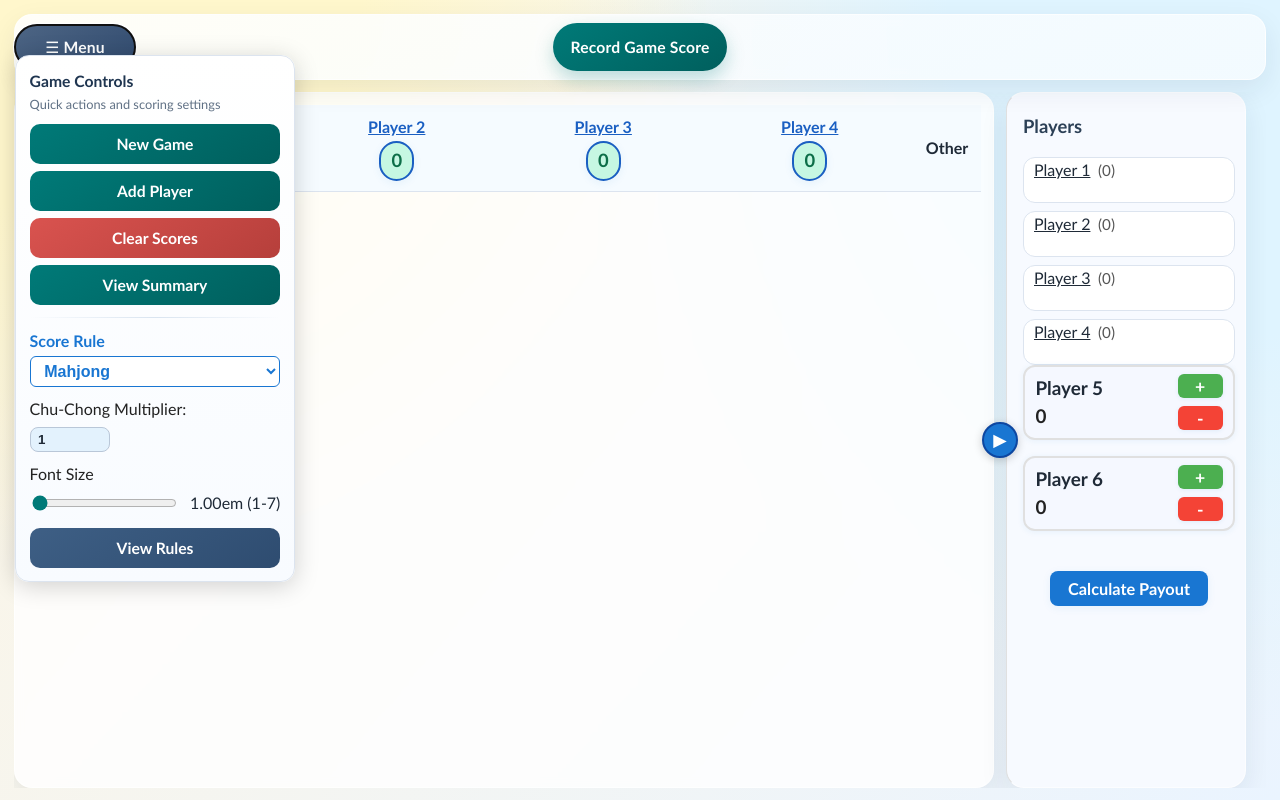
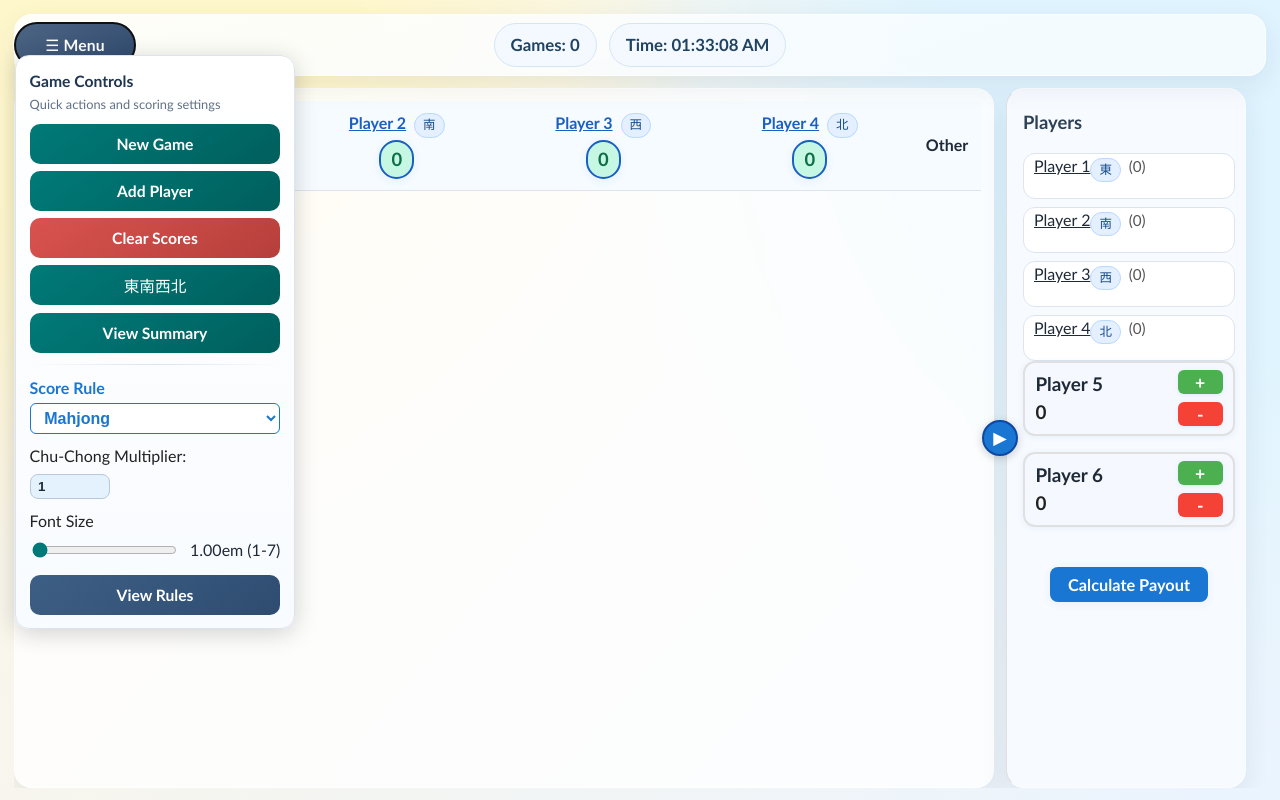
Before and after one commit to perry513/Score-Board, a React (Vite) app: page / in a window 1280 px wide. Both pictures are taken after a click on the button "☰ Menu". Built offline with nearby package versions, Linux system fonts and the light colour scheme.

Commit message:
add winds and timer

```diff
--- a/src/App.css
+++ b/src/App.css
@@ -65,6 +65,26 @@ body {
 .toolbar-left-anchor {
   position: absolute;
   left: 0;
+}
+
+.toolbar-center-status {
+  display: flex;
+  align-items: center;
+  justify-content: center;
+  gap: 12px;
+}
+
+.toolbar-status-pill {
+  display: inline-flex;
+  align-items: center;
+  min-height: 44px;
+  padding: 0 16px;
+  border-radius: 999px;
+  border: 1px solid #d5e5f5;
+  background: #f3f9ff;
+  color: #21435f;
+  font-size: 1.05rem;
+  font-weight: 700;
 }
 
 .menu-btn,
@@ -307,6 +327,25 @@ body {
   line-height: 1.2;
   display: inline-block;
   margin-bottom: 2px;
+}
+
+.wind-chip {
+  display: inline-block;
+  margin-left: 8px;
+  padding: 2px 8px;
+  border-radius: 999px;
+  background: #e4f0ff;
+  border: 1px solid #b9d8ff;
+  color: #164a8a;
+  font-size: 0.78em;
+  font-weight: 700;
+  letter-spacing: 0.01em;
+  vertical-align: middle;
+}
+
+.wind-chip--sidebar {
+  margin-left: 0;
+  margin-top: 4px;
 }
 
 .score-header-total {
@@ -640,9 +679,62 @@ select {
   width: min(92vw, 620px);
 }
 
+.modal-card--confirm {
+  width: min(92vw, 440px);
+  padding: 22px 22px 18px !important;
+  border-radius: 18px !important;
+  background: linear-gradient(165deg, #fffefc, #f6fbff);
+}
+
 .modal-title {
   margin: 0 0 12px;
   color: #29435c;
+}
+
+.modal-title--confirm {
+  margin-bottom: 10px;
+  font-size: 1.35rem;
+  text-align: center;
+}
+
+.confirm-modal-message {
+  margin: 0;
+  padding: 10px 12px;
+  border-radius: 12px;
+  border: 1px solid #d9e9fb;
+  background: #f2f8ff;
+  color: #21384e;
+  text-align: center;
+  font-size: 1.03rem;
+  line-height: 1.45;
+}
+
+.confirm-modal-actions {
+  margin-top: 16px;
+  display: grid;
+  grid-template-columns: 1fr 1fr;
+  gap: 10px;
+}
+
+.confirm-modal-btn {
+  min-height: 44px;
+  border-radius: 11px;
+  border: 1px solid transparent;
+  font-size: 1rem;
+  font-weight: 700;
+  cursor: pointer;
+}
+
+.confirm-modal-btn--cancel {
+  background: #eef2f7;
+  color: #2f455d;
+  border-color: #d3deea;
+}
+
+.confirm-modal-btn--confirm {
+  background: linear-gradient(145deg, #1b7fe0, #0f68be);
+  color: #fff;
+  box-shadow: 0 8px 16px rgba(15, 104, 190, 0.23);
 }
 
 .modal-panel {
--- a/src/App.jsx
+++ b/src/App.jsx
@@ -14,6 +14,7 @@ const defaultPlayers = [
   { id: 'p6', name: 'Player 6', score: 0 },
 ];
 const defaultGames = [];
+const WIND_LABELS = ['東', '南', '西', '北'];
 
 function App() {
       // For Scrabble popup input refs
@@ -47,7 +48,19 @@ function App() {
   const [activeView, setActiveView] = useState('board');
   const [hoveredRound, setHoveredRound] = useState(null);
   const [hoveredChartX, setHoveredChartX] = useState(null);
+  const [currentTime, setCurrentTime] = useState(() => new Date());
+  const [confirmModalOpen, setConfirmModalOpen] = useState(false);
+  const [confirmModalTitle, setConfirmModalTitle] = useState('Please Confirm');
+  const [confirmModalMessage, setConfirmModalMessage] = useState('');
+  const confirmActionRef = React.useRef(null);
   const payoutRateInputRef = React.useRef(null);
+
+  useEffect(() => {
+    const timer = setInterval(() => {
+      setCurrentTime(new Date());
+    }, 1000);
+    return () => clearInterval(timer);
+  }, []);
 
   const openPayoutModal = () => {
     setPayoutModalOpen(true);
@@ -214,6 +227,47 @@ function App() {
   // Helper functions
   const getActivePlayers = () => players.filter(p => activePlayerIds.includes(p.id));
   const getInactivePlayers = () => players.filter(p => !activePlayerIds.includes(p.id));
+  const openConfirmModal = ({ title, message, onConfirm }) => {
+    setConfirmModalTitle(title || 'Please Confirm');
+    setConfirmModalMessage(message || 'Are you sure?');
+    confirmActionRef.current = typeof onConfirm === 'function' ? onConfirm : null;
+    setConfirmModalOpen(true);
+  };
+  const closeConfirmModal = () => {
+    setConfirmModalOpen(false);
+    confirmActionRef.current = null;
+  };
+  const handleConfirmProceed = () => {
+    const action = confirmActionRef.current;
+    closeConfirmModal();
+    if (typeof action === 'function') {
+      action();
+    }
+  };
+  const getWindForPlayer = (playerId) => {
+    const idx = activePlayerIds.indexOf(playerId);
+    return idx >= 0 && idx < WIND_LABELS.length ? WIND_LABELS[idx] : null;
+  };
+  const rollForWinds = ({ askConfirmation = true } = {}) => {
+    if (activePlayerIds.length !== 4) {
+      alert('Roll for winds requires exactly 4 active players.');
+      return;
+    }
+    if (askConfirmation) {
+      openConfirmModal({
+        title: 'Confirm Wind Roll',
+        message: 'Roll for seats 東南西北 now?',
+        onConfirm: () => rollForWinds({ askConfirmation: false }),
+      });
+      return;
+    }
+    const shuffled = [...activePlayerIds];
+    for (let i = shuffled.length - 1; i > 0; i -= 1) {
+      const j = Math.floor(Math.random() * (i + 1));
+      [shuffled[i], shuffled[j]] = [shuffled[j], shuffled[i]];
+    }
+    setActivePlayerIds(shuffled);
+  };
   const getNextPlayerId = (playerList) => {
     const maxId = playerList.reduce((max, player) => {
       const numeric = Number.parseInt(String(player.id || '').replace(/^p/, ''), 10);
@@ -593,6 +647,14 @@ function App() {
     };
   }, [players, activePlayerIds, games, scoreRule]);
 
+  const formattedCurrentTime = useMemo(() => {
+    return currentTime.toLocaleTimeString([], {
+      hour: '2-digit',
+      minute: '2-digit',
+      second: '2-digit',
+    });
+  }, [currentTime]);
+
   const renderLinePath = (series, totalRounds, minY, maxY) => {
     if (!series.length) return '';
     const width = 900;
@@ -639,18 +701,10 @@ function App() {
         <div className="toolbar-left-anchor">
           <button className="menu-btn" onClick={() => setMenuOpen(m => !m)}>☰ Menu</button>
         </div>
-        <button
-          className="record-btn"
-          onClick={() => {
-            if (activeView === 'summary') {
-              setActiveView('board');
-              return;
-            }
-            openModal();
-          }}
-        >
-          {activeView === 'summary' ? 'Back To Scoreboard' : 'Record Game Score'}
-        </button>
+        <div className="toolbar-center-status">
+          <span className="toolbar-status-pill">Games: {games.length}</span>
+          <span className="toolbar-status-pill">Time: {formattedCurrentTime}</span>
+        </div>
         {menuOpen && (
           <div className="menu-popup menu-popup--floating">
             <div className="menu-popup-header">
@@ -658,9 +712,23 @@ function App() {
               <div className="menu-popup-subtitle">Quick actions and scoring settings</div>
             </div>
             <div className="menu-popup-actions">
-              <button className="menu-popup-action" onClick={() => { setPlayers(defaultPlayers); setGames([]); setActivePlayerIds(['p1', 'p2', 'p3', 'p4']); setMenuOpen(false); }}>New Game</button>
+              <button className="menu-popup-action" onClick={() => {
+                setPlayers(defaultPlayers);
+                setGames([]);
+                setActivePlayerIds(['p1', 'p2', 'p3', 'p4']);
+                setActiveView('board');
+                setMenuOpen(false);
+                setTimeout(() => {
+                  openConfirmModal({
+                    title: 'New Game',
+                    message: 'A new game has started. Roll for seats 東南西北 now?',
+                    onConfirm: () => rollForWinds({ askConfirmation: false }),
+                  });
+                }, 0);
+              }}>New Game</button>
               <button className="menu-popup-action" onClick={() => { addPlayer(); setMenuOpen(false); }}>Add Player</button>
               <button className="menu-popup-action menu-popup-action--warn" onClick={() => { setPlayers(players => players.map(p => ({ ...p, score: 0 }))); setGames([]); setMenuOpen(false); }}>Clear Scores</button>
+              <button className="menu-popup-action" onClick={() => { rollForWinds(); setMenuOpen(false); }}>東南西北</button>
               <button className="menu-popup-action" onClick={() => { setActiveView('summary'); setMenuOpen(false); }}>View Summary</button>
             </div>
             <div className="menu-popup-divider" />
@@ -741,6 +809,9 @@ function App() {
                               >
                                 {p.name}
                               </span>
+                              {getWindForPlayer(p.id) && (
+                                <span className="wind-chip">{getWindForPlayer(p.id)}</span>
+                              )}
                               <br />
                               <span
                                 className={`score-box score-header-total${p.score < 0 ? ' negative' : ''}`}
@@ -874,6 +945,9 @@ function App() {
                           </span>
                           {/* Player tile content, unchanged style */}
                           <span className="active-player-name" onClick={() => changePlayerName(p.id)}>{p.name}</span>
+                          {getWindForPlayer(p.id) && (
+                            <span className="wind-chip wind-chip--sidebar">{getWindForPlayer(p.id)}</span>
+                          )}
                           <span className="active-player-score">({p.score})</span>
                         </div>
                       )}
@@ -1118,8 +1192,22 @@ function App() {
 
       <div className="mobile-quickbar" aria-label="Quick actions">
         <button className="mobile-quickbar-btn" onClick={() => setMenuOpen(m => !m)}>Menu</button>
-        <button className="mobile-quickbar-btn mobile-quickbar-btn--primary" onClick={openModal}>Record Score</button>
       </div>
+
+      <Modal
+        isOpen={confirmModalOpen}
+        onRequestClose={closeConfirmModal}
+        ariaHideApp={false}
+        className="modal-card modal-card--confirm"
+        overlayClassName="modal-overlay"
+      >
+        <h2 className="modal-title modal-title--confirm">{confirmModalTitle}</h2>
+        <p className="confirm-modal-message">{confirmModalMessage}</p>
+        <div className="confirm-modal-actions">
+          <button className="confirm-modal-btn confirm-modal-btn--cancel" onClick={closeConfirmModal}>Cancel</button>
+          <button className="confirm-modal-btn confirm-modal-btn--confirm" onClick={handleConfirmProceed}>Confirm</button>
+        </div>
+      </Modal>
 
   <Modal isOpen={modalOpen} onRequestClose={closeModal} ariaHideApp={false} className="modal-card modal-card--score" overlayClassName="modal-overlay" style={{ content: { position: 'relative', minHeight: '380px' } }}>
   <h2 className="modal-title">Record Game Score</h2>
```
Also changed, not shown: 1 other file (tests, documents, lock files or other folders).
